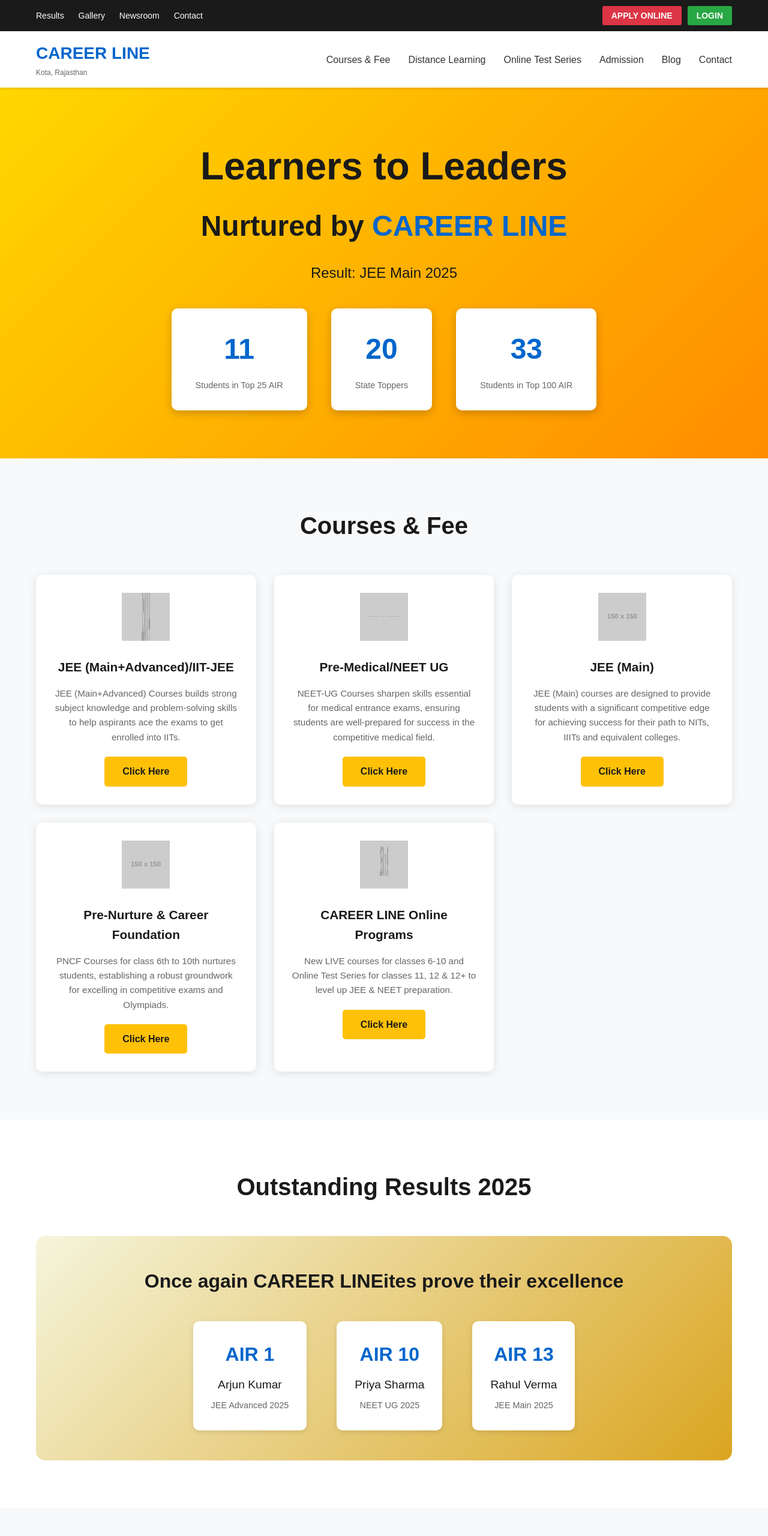
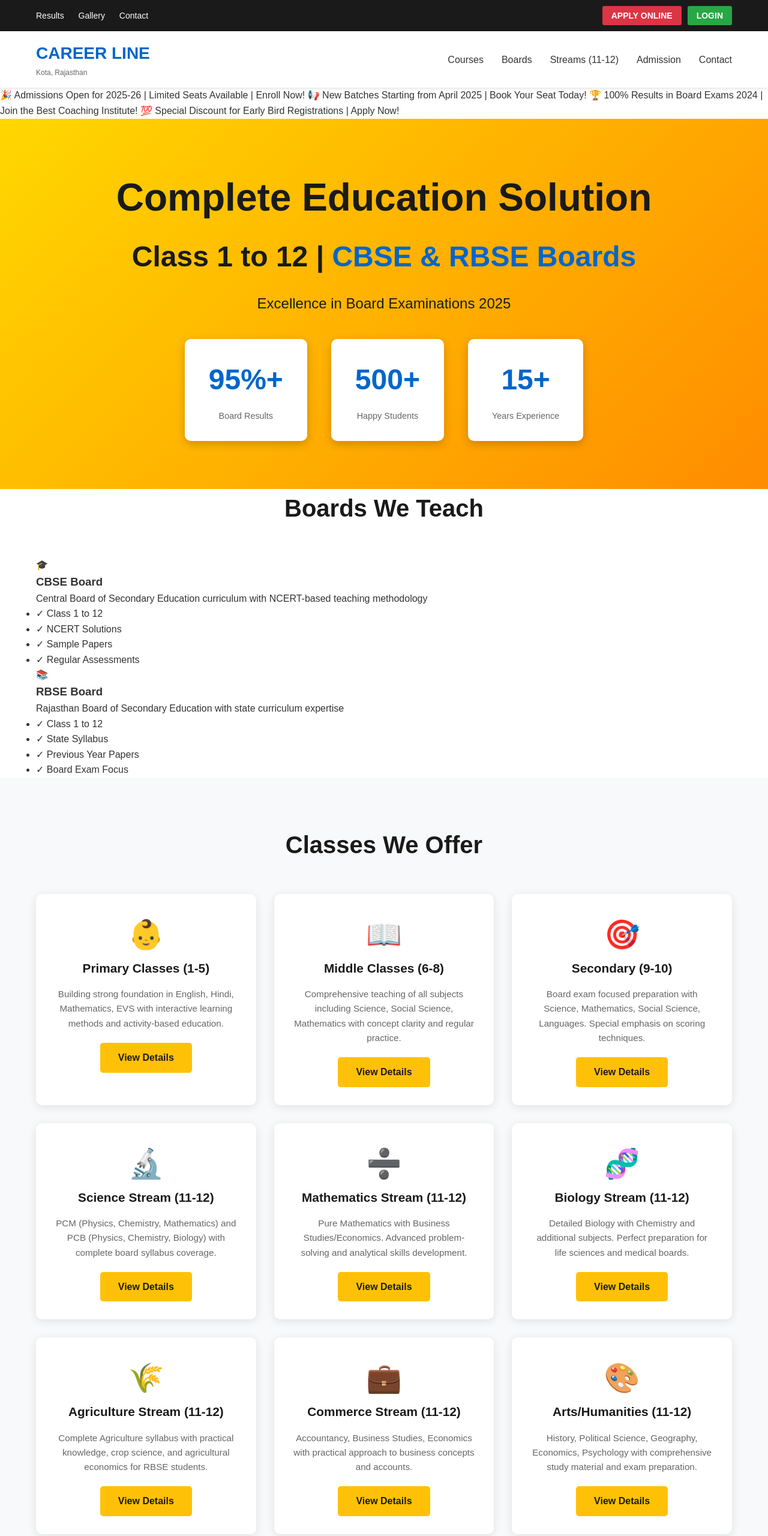
Before and after one commit to Anvesha-Khandelwal/career-line-coaching, a plain HTML site: page frontend/index.html in a window 1280 px wide. Shown: the top 2560 px of the page at 60% size. Drawn offline with Linux system fonts and the light colour scheme; placeholder pictures from the web are drawn by us.

Commit message:
index updated

```diff
--- a/frontend/index.html
+++ b/frontend/index.html
@@ -3,7 +3,7 @@
 <head>
     <meta charset="UTF-8">
     <meta name="viewport" content="width=device-width, initial-scale=1.0">
-    <title>Career Line - Leading Coaching Institute</title>
+    <title>Career Line - Complete Education from Class 1 to 12</title>
     <link rel="stylesheet" href="css/style.css">
 </head>
 <body>
@@ -11,13 +11,12 @@
     <div class="top-bar">
         <div class="container">
             <div class="top-links">
-                <a href="#results">Results</a>
-                <a href="#gallery">Gallery</a>
-                <a href="#newsroom">Newsroom</a>
-                <a href="#contact">Contact</a>
+                <a href="results.html">Results</a>
+                <a href="gallery.html">Gallery</a>
+                <a href="contact.html">Contact</a>
             </div>
             <div class="top-actions">
-                <a href="#apply" class="apply-btn">APPLY ONLINE</a>
+                <a href="admission.html" class="apply-btn">APPLY ONLINE</a>
                 <a href="login.html" class="login-btn">LOGIN</a>
             </div>
         </div>
@@ -31,93 +30,173 @@
                 <p>Kota, Rajasthan</p>
             </div>
             <ul class="nav-links">
-                <li><a href="#courses">Courses & Fee</a></li>
-                <li><a href="#distance">Distance Learning</a></li>
-                <li><a href="#online-test">Online Test Series</a></li>
-                <li><a href="#admission">Admission</a></li>
-                <li><a href="#blog">Blog</a></li>
-                <li><a href="#contact">Contact</a></li>
+                <li><a href="#courses">Courses</a></li>
+                <li><a href="#boards">Boards</a></li>
+                <li><a href="#streams">Streams (11-12)</a></li>
+                <li><a href="admission.html">Admission</a></li>
+                <li><a href="contact.html">Contact</a></li>
             </ul>
         </div>
     </nav>
 
+    <!-- Moving Announcement Banner -->
+    <div class="announcement-banner">
+        <div class="announcement-content">
+            <span>🎉 Admissions Open for 2025-26 | Limited Seats Available | Enroll Now!</span>
+            <span>📢 New Batches Starting from April 2025 | Book Your Seat Today!</span>
+            <span>🏆 100% Results in Board Exams 2024 | Join the Best Coaching Institute!</span>
+            <span>💯 Special Discount for Early Bird Registrations | Apply Now!</span>
+        </div>
+    </div>
+
     <!-- Hero Banner -->
     <section class="hero-banner">
         <div class="banner-content">
-            <h1>Learners to Leaders</h1>
-            <h2>Nurtured by <span class="highlight">CAREER LINE</span></h2>
-            <p class="result-text">Result: JEE Main 2025</p>
+            <h1>Complete Education Solution</h1>
+            <h2>Class 1 to 12 | <span class="highlight">CBSE & RBSE Boards</span></h2>
+            <p class="result-text">Excellence in Board Examinations 2025</p>
             <div class="stats">
                 <div class="stat-box">
-                    <h3>11</h3>
-                    <p>Students in Top 25 AIR</p>
+                    <h3>95%+</h3>
+                    <p>Board Results</p>
                 </div>
                 <div class="stat-box">
-                    <h3>20</h3>
-                    <p>State Toppers</p>
+                    <h3>500+</h3>
+                    <p>Happy Students</p>
                 </div>
                 <div class="stat-box">
-                    <h3>33</h3>
-                    <p>Students in Top 100 AIR</p>
+                    <h3>15+</h3>
+                    <p>Years Experience</p>
                 </div>
             </div>
         </div>
     </section>
 
-    <!-- Courses Section -->
+    <!-- Boards Section -->
+    <section class="boards-section" id="boards">
+        <div class="container">
+            <h2 class="section-title">Boards We Teach</h2>
+            <div class="board-cards">
+                <div class="board-card">
+                    <div class="board-icon">🎓</div>
+                    <h3>CBSE Board</h3>
+                    <p>Central Board of Secondary Education curriculum with NCERT-based teaching methodology</p>
+                    <ul class="board-features">
+                        <li>✓ Class 1 to 12</li>
+                        <li>✓ NCERT Solutions</li>
+                        <li>✓ Sample Papers</li>
+                        <li>✓ Regular Assessments</li>
+                    </ul>
+                </div>
+                <div class="board-card">
+                    <div class="board-icon">📚</div>
+                    <h3>RBSE Board</h3>
+                    <p>Rajasthan Board of Secondary Education with state curriculum expertise</p>
+                    <ul class="board-features">
+                        <li>✓ Class 1 to 12</li>
+                        <li>✓ State Syllabus</li>
+                        <li>✓ Previous Year Papers</li>
+                        <li>✓ Board Exam Focus</li>
+                    </ul>
+                </div>
+            </div>
+        </div>
+    </section>
+
+    <!-- Classes Section -->
     <section class="courses-section" id="courses">
         <div class="container">
-            <h2 class="section-title">Courses & Fee</h2>
+            <h2 class="section-title">Classes We Offer</h2>
 
             <div class="course-grid">
-                <!-- JEE Main+Advanced -->
-                <div class="course-card">
+                <!-- Primary Classes -->
+                <div class="course-card primary-card">
                     <div class="course-icon">
-                        <img src="https://via.placeholder.com/150/4CAF50/FFFFFF?text=JEE" alt="JEE">
+                        <span style="font-size: 3rem;">👶</span>
                     </div>
-                    <h3>JEE (Main+Advanced)/IIT-JEE</h3>
-                    <p>JEE (Main+Advanced) Courses builds strong subject knowledge and problem-solving skills to help aspirants ace the exams to get enrolled into IITs.</p>
-                    <a href="jee-course.html" class="course-btn">Click Here</a>
+                    <h3>Primary Classes (1-5)</h3>
+                    <p>Building strong foundation in English, Hindi, Mathematics, EVS with interactive learning methods and activity-based education.</p>
+                    <a href="primary-classes.html" class="course-btn">View Details</a>
                 </div>
 
-                <!-- NEET -->
-                <div class="course-card">
+                <!-- Middle Classes -->
+                <div class="course-card middle-card">
                     <div class="course-icon">
-                        <img src="https://via.placeholder.com/150/2196F3/FFFFFF?text=NEET" alt="NEET">
+                        <span style="font-size: 3rem;">📖</span>
                     </div>
-                    <h3>Pre-Medical/NEET UG</h3>
-                    <p>NEET-UG Courses sharpen skills essential for medical entrance exams, ensuring students are well-prepared for success in the competitive medical field.</p>
-                    <a href="neet-course.html" class="course-btn">Click Here</a>
+                    <h3>Middle Classes (6-8)</h3>
+                    <p>Comprehensive teaching of all subjects including Science, Social Science, Mathematics with concept clarity and regular practice.</p>
+                    <a href="middle-classes.html" class="course-btn">View Details</a>
                 </div>
 
-                <!-- JEE Main -->
-                <div class="course-card">
+                <!-- Secondary Classes -->
+                <div class="course-card secondary-card">
                     <div class="course-icon">
-                        <img src="https://via.placeholder.com/150/FF9800/FFFFFF?text=JEE" alt="JEE Main">
+                        <span style="font-size: 3rem;">🎯</span>
                     </div>
-                    <h3>JEE (Main)</h3>
-                    <p>JEE (Main) courses are designed to provide students with a significant competitive edge for achieving success for their path to NITs, IIITs and equivalent colleges.</p>
-                    <a href="jee-main-course.html" class="course-btn">Click Here</a>
+                    <h3>Secondary (9-10)</h3>
+                    <p>Board exam focused preparation with Science, Mathematics, Social Science, Languages. Special emphasis on scoring techniques.</p>
+                    <a href="secondary-classes.html" class="course-btn">View Details</a>
                 </div>
 
-                <!-- Foundation -->
-                <div class="course-card">
+                <!-- Science Stream -->
+                <div class="course-card science-card">
                     <div class="course-icon">
-                        <img src="https://via.placeholder.com/150/E91E63/FFFFFF?text=Foundation" alt="Foundation">
+                        <span style="font-size: 3rem;">🔬</span>
                     </div>
-                    <h3>Pre-Nurture & Career Foundation</h3>
-                    <p>PNCF Courses for class 6th to 10th nurtures students, establishing a robust groundwork for excelling in competitive exams and Olympiads.</p>
-                    <a href="foundation-course.html" class="course-btn">Click Here</a>
+                    <h3>Science Stream (11-12)</h3>
+                    <p>PCM (Physics, Chemistry, Mathematics) and PCB (Physics, Chemistry, Biology) with complete board syllabus coverage.</p>
+                    <a href="science-stream.html" class="course-btn">View Details</a>
                 </div>
 
-                <!-- Online Programs -->
-                <div class="course-card">
+                <!-- Mathematics Stream -->
+                <div class="course-card math-card">
                     <div class="course-icon">
-                        <img src="https://via.placeholder.com/150/9C27B0/FFFFFF?text=Online" alt="Online">
+                        <span style="font-size: 3rem;">➗</span>
                     </div>
-                    <h3>CAREER LINE Online Programs</h3>
-                    <p>New LIVE courses for classes 6-10 and Online Test Series for classes 11, 12 & 12+ to level up JEE & NEET preparation.</p>
-                    <a href="online-course.html" class="course-btn">Click Here</a>
+                    <h3>Mathematics Stream (11-12)</h3>
+                    <p>Pure Mathematics with Business Studies/Economics. Advanced problem-solving and analytical skills development.</p>
+                    <a href="math-stream.html" class="course-btn">View Details</a>
+                </div>
+
+                <!-- Biology Stream -->
+                <div class="course-card bio-card">
+                    <div class="course-icon">
+                        <span style="font-size: 3rem;">🧬</span>
+                    </div>
+                    <h3>Biology Stream (11-12)</h3>
+                    <p>Detailed Biology with Chemistry and additional subjects. Perfect preparation for life sciences and medical boards.</p>
+                    <a href="biology-stream.html" class="course-btn">View Details</a>
+                </div>
+
+                <!-- Agriculture Stream -->
+                <div class="course-card agri-card">
+                    <div class="course-icon">
+                        <span style="font-size: 3rem;">🌾</span>
+                    </div>
+                    <h3>Agriculture Stream (11-12)</h3>
+                    <p>Complete Agriculture syllabus with practical knowledge, crop science, and agricultural economics for RBSE students.</p>
+                    <a href="agriculture-stream.html" class="course-btn">View Details</a>
+                </div>
+
+                <!-- Commerce Stream -->
+                <div class="course-card commerce-card">
+                    <div class="course-icon">
+                        <span style="font-size: 3rem;">💼</span>
+                    </div>
+                    <h3>Commerce Stream (11-12)</h3>
+                    <p>Accountancy, Business Studies, Economics with practical approach to business concepts and accounts.</p>
+                    <a href="commerce-stream.html" class="course-btn">View Details</a>
+                </div>
+
+                <!-- Arts/Humanities Stream -->
+                <div class="course-card arts-card">
+                    <div class="course-icon">
+                        <span style="font-size: 3rem;">🎨</span>
+                    </div>
+                    <h3>Arts/Humanities (11-12)</h3>
+                    <p>History, Political Science, Geography, Economics, Psychology with comprehensive study material and exam preparation.</p>
+                    <a href="arts-stream.html" class="course-btn">View Details</a>
                 </div>
             </div>
         </div>
@@ -126,25 +205,54 @@
     <!-- Results Section -->
     <section class="results-section" id="results">
         <div class="container">
-            <h2 class="section-title">Outstanding Results 2025</h2>
+            <h2 class="section-title">Outstanding Board Results 2024-25</h2>
             <div class="result-banner">
-                <h3>Once again CAREER LINEites prove their excellence</h3>
+                <h3>Career Line Students Excel in Board Exams</h3>
                 <div class="result-highlights">
                     <div class="result-item">
-                        <h4>AIR 1</h4>
-                        <p>Arjun Kumar</p>
-                        <span>JEE Advanced 2025</span>
+                        <h4>98.2%</h4>
+                        <p>Priya Sharma</p>
+                        <span>CBSE Class 12 (Science)</span>
                     </div>
                     <div class="result-item">
-                        <h4>AIR 10</h4>
-                        <p>Priya Sharma</p>
-                        <span>NEET UG 2025</span>
+                        <h4>96.8%</h4>
+                        <p>Rahul Verma</p>
+                        <span>RBSE Class 12 (Commerce)</span>
                     </div>
                     <div class="result-item">
-                        <h4>AIR 13</h4>
-                        <p>Rahul Verma</p>
-                        <span>JEE Main 2025</span>
+                        <h4>95.5%</h4>
+                        <p>Anita Patel</p>
+                        <span>CBSE Class 10</span>
                     </div>
+                </div>
+            </div>
+        </div>
+    </section>
+
+    <!-- Features Section -->
+    <section class="features-section">
+        <div class="container">
+            <h2 class="section-title">Why Choose Career Line?</h2>
+            <div class="features-grid">
+                <div class="feature-item">
+                    <div class="feature-icon">👨‍🏫</div>
+                    <h3>Experienced Faculty</h3>
+                    <p>Teachers with 10+ years of board teaching experience</p>
+                </div>
+                <div class="feature-item">
+                    <div class="feature-icon">📝</div>
+                    <h3>Regular Tests</h3>
+                    <p>Weekly tests and monthly assessments</p>
+                </div>
+                <div class="feature-item">
+                    <div class="feature-icon">📚</div>
+                    <h3>Study Material</h3>
+                    <p>Comprehensive books and practice papers</p>
+                </div>
+                <div class="feature-item">
+                    <div class="feature-icon">🏆</div>
+                    <h3>Personal Attention</h3>
+                    <p>Small batch sizes for individual focus</p>
                 </div>
             </div>
         </div>
@@ -153,51 +261,59 @@
     <!-- Notification Section -->
     <section class="notification-section">
         <div class="container">
-            <h2 class="section-title">Notifications</h2>
+            <h2 class="section-title">Latest Notifications</h2>
             <div class="notifications">
                 <div class="notification-item">
                     <span class="new-badge">NEW</span>
-                    <p>JEE & NEET Online Test Series Now available on Amazon!</p>
+                    <p>Admission Open for Academic Year 2025-26 | Classes 1 to 12</p>
                 </div>
                 <div class="notification-item">
                     <span class="new-badge">NEW</span>
-                    <p>Standard Examination in High School Science (SEHSS) 2025 Answer key and Paper Solutions</p>
+                    <p>Summer Vacation Batch Starting from May 2025</p>
                 </div>
                 <div class="notification-item">
                     <span class="new-badge">NEW</span>
-                    <p>Register for Winter Workshop at Kota for students of class 5th to 9th</p>
+                    <p>Free Demo Classes Available - Register Now!</p>
                 </div>
             </div>
         </div>
     </section>
 
     <!-- Footer -->
-    <footer class="footer">
+    <footer class="footer" id="contact">
         <div class="container">
             <div class="footer-content">
                 <div class="footer-section">
-                    <h3>Career Line</h3>
-                    <p>Empowering students since 2020</p>
+                    <h3>Career Line Coaching</h3>
+                    <p>Complete Education Solution</p>
                     <p>Kota, Rajasthan</p>
+                    <p>Since 2010</p>
                 </div>
                 <div class="footer-section">
-                    <h4>Quick Links</h4>
+                    <h4>Classes</h4>
                     <ul>
-                        <li><a href="#courses">Courses</a></li>
-                        <li><a href="#results">Results</a></li>
-                        <li><a href="login.html">Student Login</a></li>
-                        <li><a href="#admission">Admission</a></li>
+                        <li><a href="#courses">Primary (1-5)</a></li>
+                        <li><a href="#courses">Middle (6-8)</a></li>
+                        <li><a href="#courses">Secondary (9-10)</a></li>
+                        <li><a href="#courses">Senior Secondary (11-12)</a></li>
+                    </ul>
+                </div>
+                <div class="footer-section">
+                    <h4>Boards</h4>
+                    <ul>
+                        <li>CBSE Board</li>
+                        <li>RBSE Board</li>
                     </ul>
                 </div>
                 <div class="footer-section">
                     <h4>Contact Us</h4>
-                    <p>Email: info@careerline.com</p>
-                    <p>Phone: +91 12345 67890</p>
-                    <p>Address: Kota, Rajasthan, India</p>
+                    <p>📧 info@careerline.com</p>
+                    <p>📞 +91 12345 67890</p>
+                    <p>📍 Main Road, Kota, Rajasthan</p>
                 </div>
             </div>
             <div class="footer-bottom">
-                <p>&copy; 2025 Career Line. All rights reserved.</p>
+                <p>&copy; 2025 Career Line Coaching. All rights reserved.</p>
             </div>
         </div>
     </footer>
```
